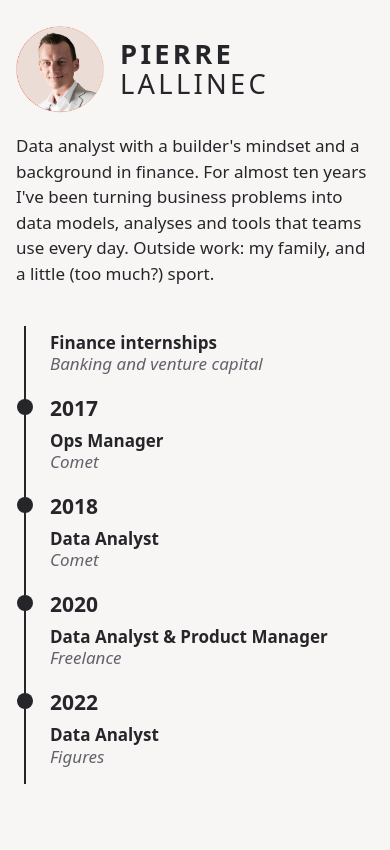
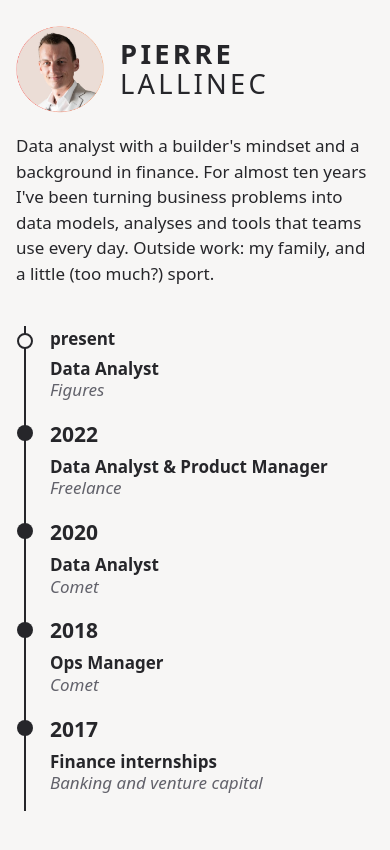
Before and after one commit to PierreLallinec/pierrelallinec.github.io, an Astro site: page / in a window 390 px wide. Shown: the part 64-914 px from the top of the page. Built offline with nearby package versions, Linux system fonts and the light colour scheme; Astro itself is replaced by a stand-in of ours.

Commit message:
Frise : poste en cours signalé « aujourd'hui », ordre antichronologique sur mobile
Co-Authored-By: Claude Opus 5.5 <noreply@anthropic.com>
Claude-Session: https://claude.ai/code/session_01L3FxY73aC4fCCPo9MEdB53

```diff
--- a/src/components/Timeline.astro
+++ b/src/components/Timeline.astro
@@ -11,7 +11,10 @@ const { experiences, lang } = Astro.props;
 const t = dict[lang].career;
 const steps = timeline(experiences);
 // Une colonne par étape, séparées par une colonne étroite pour le point et son année.
-const columns = steps.map(() => 'minmax(0, 1fr)').join(' auto ');
+// Poste en cours : un dernier point « aujourd'hui » ferme la frise.
+const last = steps.at(-1);
+const ongoing = last?.kind === 'role' && last.fin === undefined;
+const columns = steps.map(() => 'minmax(0, 1fr)').join(' auto ') + (ongoing ? ' auto' : '');
 ---
 
 <ol class="timeline" data-timeline style={`--tl-columns: ${columns}`}>
@@ -44,4 +47,13 @@ const columns = steps.map(() => 'minmax(0, 1fr)').join(' auto ');
       </>
     ))
   }
+  {
+    ongoing && (
+      <li class="tl-dot tl-now" data-now style={`--i: ${steps.length}`}>
+        <span class="tl-top" />
+        <span class="tl-mark" />
+        <span class="tl-now-label">{t.present}</span>
+      </li>
+    )
+  }
 </ol>
--- a/src/styles/global.css
+++ b/src/styles/global.css
@@ -459,6 +459,20 @@ main {
   font-variant-numeric: tabular-nums;
 }
 
+/* Poste en cours : point creux et mention « aujourd'hui ». */
+.tl-now-label {
+  align-self: start;
+  padding: 0.75rem 0.5rem 0;
+  text-align: center;
+  font-weight: 700;
+}
+
+.tl-now .tl-mark {
+  box-sizing: border-box;
+  background: var(--paper);
+  border: 2px solid var(--ink);
+}
+
 @media (prefers-reduced-motion: no-preference) {
   .tl-line {
     animation: grow 0.45s ease-out backwards;
@@ -492,8 +506,11 @@ main {
 
 /* Sur petit écran, la frise se lit de haut en bas. */
 @media (max-width: 48rem) {
+  /* Du plus récent au plus ancien : le poste actuel en premier. */
   .timeline {
-    display: block;
+    display: flex;
+    flex-direction: column-reverse;
+    align-items: stretch;
     border-left: 2px solid var(--ink);
     margin-left: 0.5rem;
   }
@@ -516,7 +533,8 @@ main {
 
   .tl-role,
   .tl-org,
-  .tl-year {
+  .tl-year,
+  .tl-now-label {
     display: block;
     padding: 0;
     text-align: left;
```
Also changed, not shown: tests/site/home.test.ts (+6 -0 lines).
